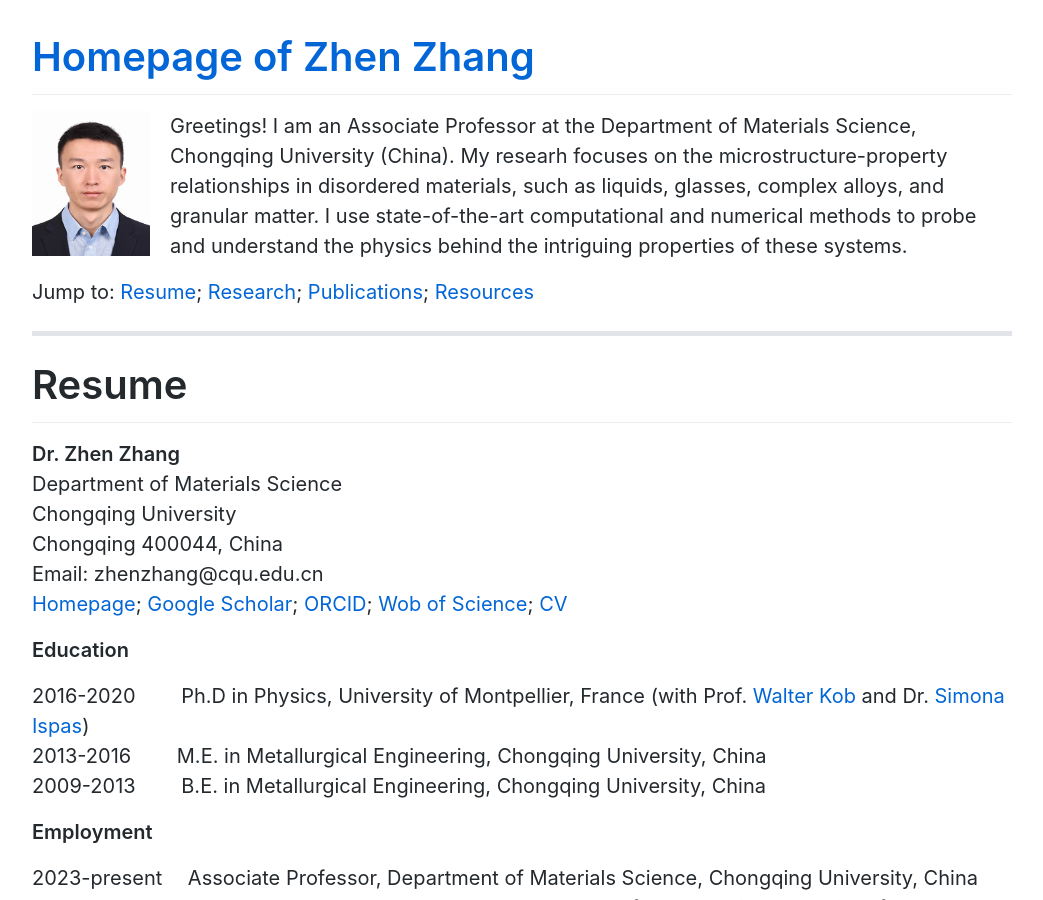
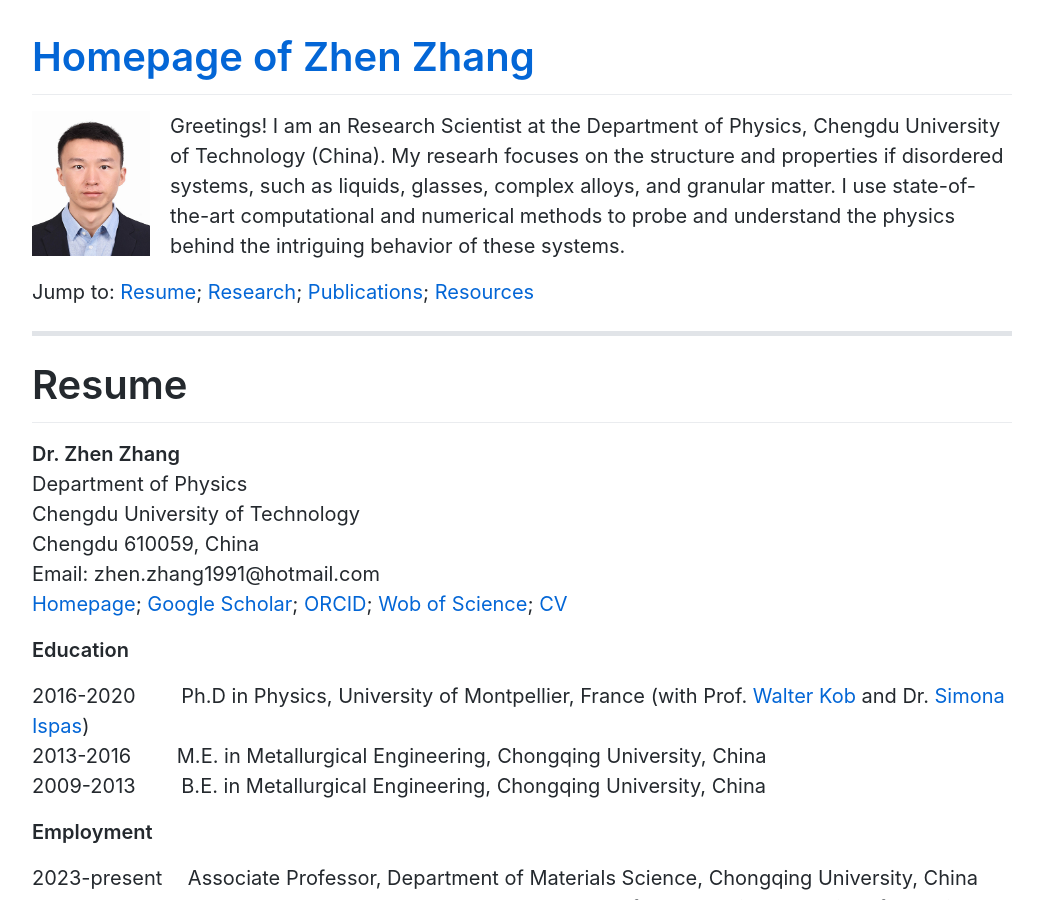
Before and after one commit to zhenzhang1991/zhenzhang1991.github.io, a Jekyll site: the page built from index.md, in a window 1280 px wide and 900 px high. Shown: the whole window, without its empty margins (118-1161 px from the left). Built offline with Jekyll 4.4.1, drawn with Linux system fonts in a browser that asks for light colours; Markdown is read by kramdown in place of the engine named in the settings; comment, search, counter and statistics services are not loaded.

Commit message:
Update index.md

```diff
--- a/index.md
+++ b/index.md
@@ -2,7 +2,7 @@
 layout: default
 ---
 <img align="left" src="images/me.jpg" width="118">
-Greetings! I am an Associate Professor at the Department of Materials Science, Chongqing University (China). My researh focuses on the microstructure-property relationships in disordered materials, such as liquids, glasses, complex alloys, and granular matter. I use state-of-the-art computational and numerical methods to probe and understand the physics behind the intriguing properties of these systems.
+Greetings! I am an Research Scientist at the Department of Physics, Chengdu University of Technology (China). My researh focuses on the structure and properties if disordered systems, such as liquids, glasses, complex alloys, and granular matter. I use state-of-the-art computational and numerical methods to probe and understand the physics behind the intriguing behavior of these systems.
 
 Jump to: [Resume](#resume); [Research](#research-highlights); [Publications](#publications); [Resources](#resources)
 
@@ -10,10 +10,10 @@ Jump to: [Resume](#resume); [Research](#research-highlights); [Publications](#pu
 
 # Resume
 **Dr. Zhen Zhang**<br>
-Department of Materials Science<br>
-Chongqing University<br>
-Chongqing 400044, China<br>
-Email: zhenzhang@cqu.edu.cn<br>
+Department of Physics<br>
+Chengdu University of Technology<br>
+Chengdu 610059, China<br>
+Email: zhen.zhang1991@hotmail.com<br>
 [Homepage](https://zhenzhang1991.github.io); [Google Scholar](https://scholar.google.com/citations?user=xlcoVIUAAAAJ&hl=en);
 [ORCID](https://orcid.org/0000-0003-2128-6215); [Wob of Science](https://www.webofscience.com/wos/author/record/IWE-2491-2023); [CV](docs/ZhenZhangCV-July2023.pdf)
 
```
